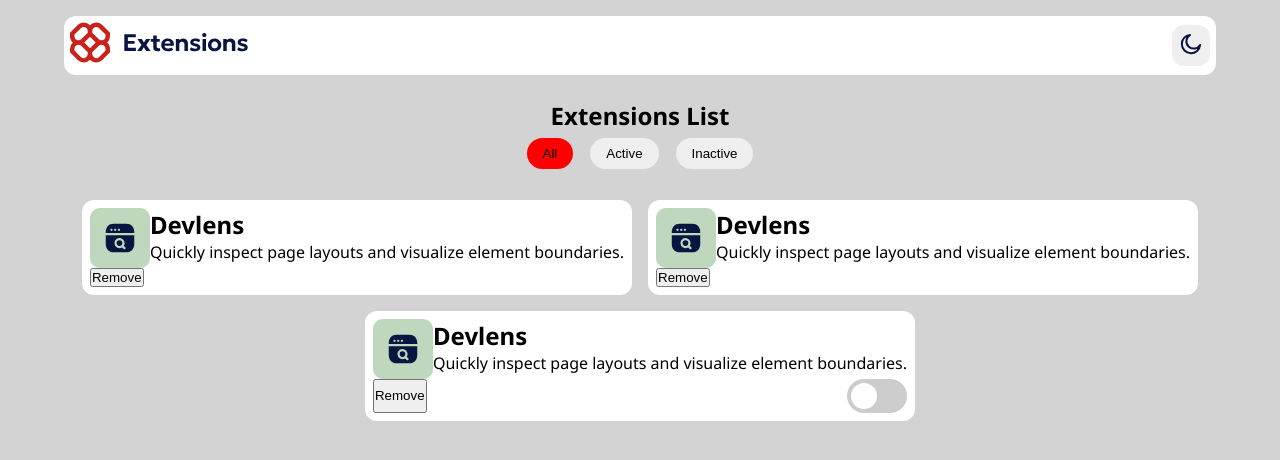
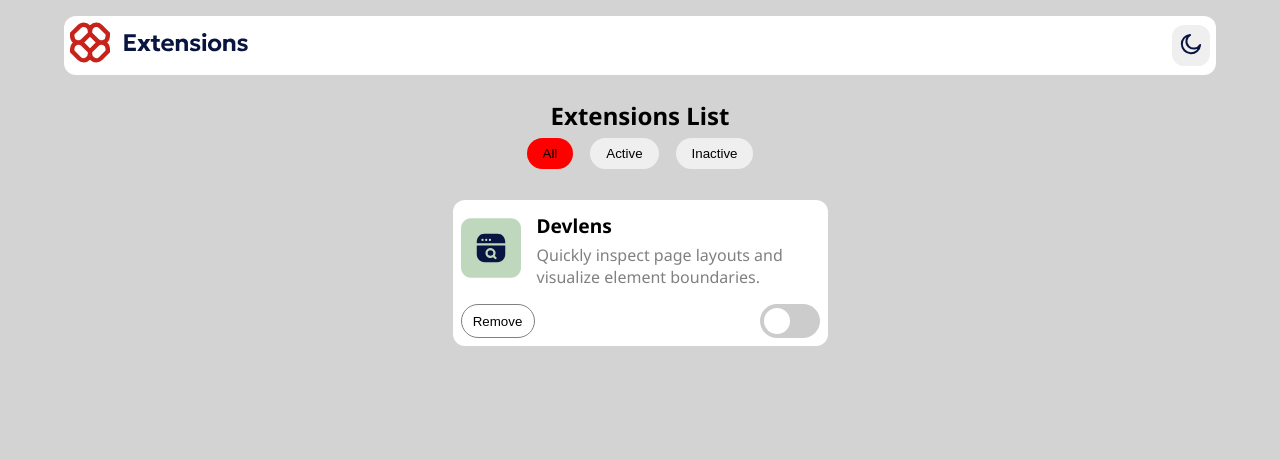
Before and after one commit to lozukka/Browser-extension-manager-UI-fm, a plain HTML site: page index.html in a window 1280 px wide. Drawn offline with Linux system fonts and the light colour scheme.

Commit message:
extension-list styled

```diff
--- a/index.html
+++ b/index.html
@@ -121,36 +121,6 @@
           </div>
           <div class="buttons">
             <button class="remove-btn">Remove</button>
-            <div class="toggle-btn active"></div>
-          </div>
-        </div>
-        <div class="extension">
-          <div class="extension__details">
-            <img src="./assets/images/logo-devlens.svg" alt="" />
-            <div class="extension__text">
-              <h2 class="extension__name">Devlens</h2>
-              <p class="extension__description">
-                Quickly inspect page layouts and visualize element boundaries.
-              </p>
-            </div>
-          </div>
-          <div class="buttons">
-            <button class="remove-btn">Remove</button>
-            <div class="toggle-btn active"></div>
-          </div>
-        </div>
-        <div class="extension">
-          <div class="extension__details">
-            <img src="./assets/images/logo-devlens.svg" alt="" />
-            <div class="extension__text">
-              <h2 class="extension__name">Devlens</h2>
-              <p class="extension__description">
-                Quickly inspect page layouts and visualize element boundaries.
-              </p>
-            </div>
-          </div>
-          <div class="buttons">
-            <button class="remove-btn">Remove</button>
             <label class="switch">
               <input type="checkbox" />
               <span class="slider round"></span>
--- a/style.css
+++ b/style.css
@@ -104,13 +104,29 @@
     border-radius: 12px;
     display: flex;
     flex-direction: column;
+    max-width: 375px;
+    gap: 1rem;
   }
   .extension__details {
     display: flex;
+    gap: 1rem;
+  }
+  .extension__name {
+    font-size: 1.2rem;
+    margin-block: 0.3rem;
+  }
+  .extension__description {
+    color: grey;
   }
   .buttons {
     display: flex;
     justify-content: space-between;
+  }
+  .remove-btn {
+    background: white;
+    border-radius: 20px;
+    padding: 0.5rem 0.7rem;
+    border: 1px solid grey;
   }
   /* The switch - the box around the slider */
   .switch {
```
